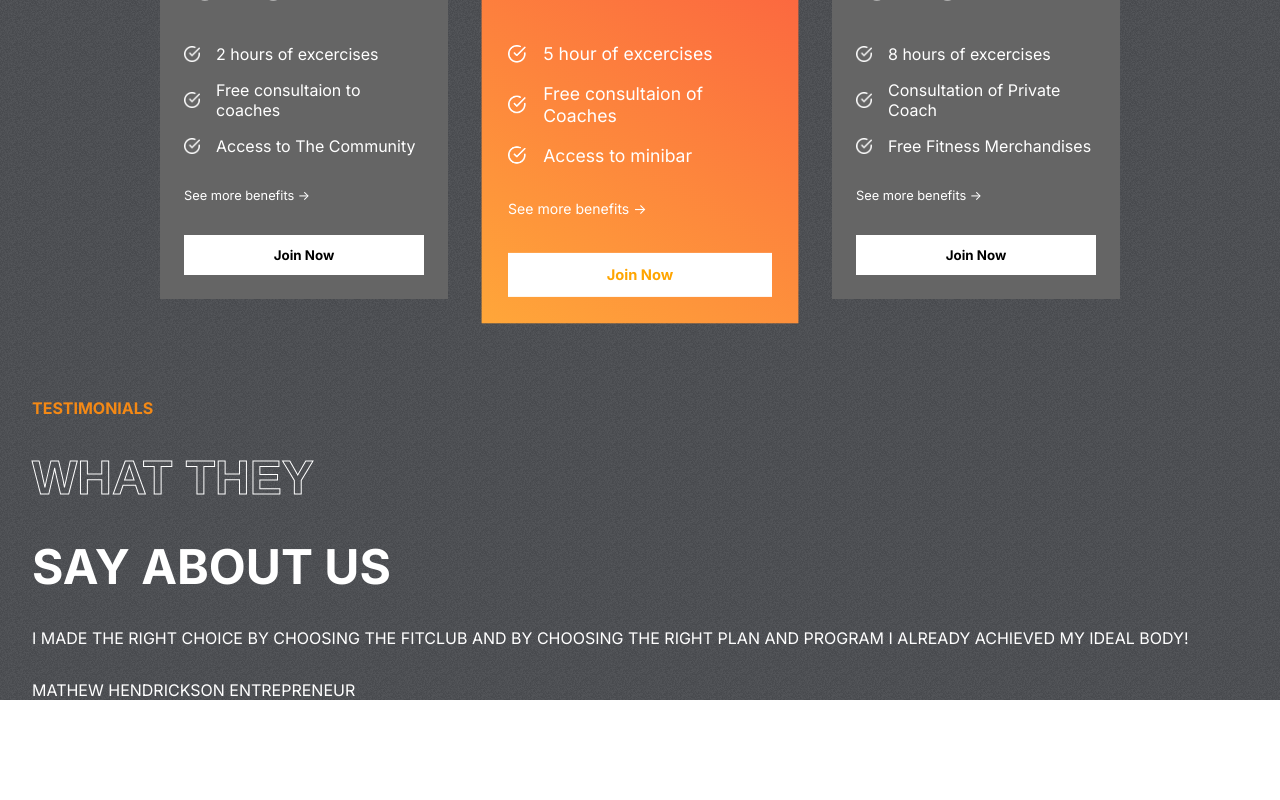
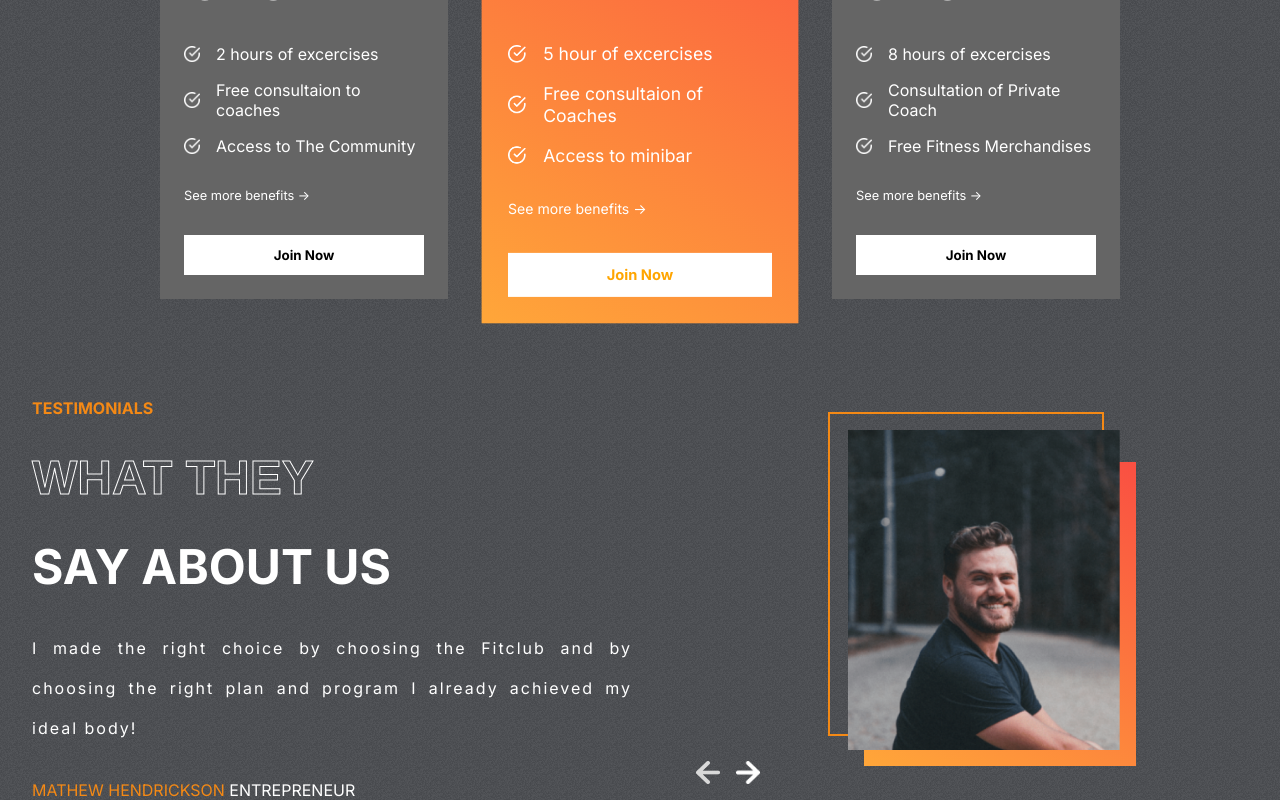
Before and after one commit to benifbond/Fitness_Club_landing_page, a React (Create React App) app: page / in a window 1280 px wide. Shown: the part 2167-2967 px from the top of the page. Before the commit the page ends 2867 px from the top, so only its background shows below. Built offline with nearby package versions, Linux system fonts and the light colour scheme.

Commit message:
complete implementation of testimonial section &css

```diff
--- a/src/components/testimonials/Testimonials.css
+++ b/src/components/testimonials/Testimonials.css
@@ -23,3 +23,55 @@
     font-weight: bold;
     font-size: 3rem
 }
+.left-t>:nth-child(4) {
+    text-transform: none;
+    text-align: justify;
+    letter-spacing: 2px;
+    line-height: 40px;
+}
+
+.right-t {
+    flex: 1;
+    position: relative;
+}
+
+.right-t>img {
+    position: absolute;
+    width: 17rem;
+    height: 20rem;
+    object-fit: cover;
+    right: 8rem;
+    top: 2rem;
+}
+
+.right-t>:nth-child(1) {
+    position: absolute;
+    width: 17rem;
+    height: 20rem;
+    border: 2px solid var(--orange);
+    background-color: transparent;
+    right: 9rem;
+    top: 0.9rem;
+}
+
+.right-t>:nth-child(2) {
+    position: absolute;
+    width: 17rem;
+    right: 7rem;
+    height: 19rem;
+    top: 4rem;
+    background: var(--planCard);
+}
+
+.arrows {
+    display: flex;
+    gap: 1rem;
+    position: absolute;
+    left: 3rem;
+    bottom: 1rem;
+}
+
+.arrows>img {
+    width: 1.5rem;
+    cursor: pointer;
+}
--- a/src/components/testimonials/Testimonials.jsx
+++ b/src/components/testimonials/Testimonials.jsx
@@ -1,10 +1,11 @@
 import { useState } from "react";
 import "./Testimonials.css"
-
+import LeftArrow from "../../assets/leftArrow.png"
+import RightArrow from "../../assets/rightArrow.png"
 import { testimonialsData } from "../../data/testimonialsData"
 function Testimonials() {
     const [selected, setSelected] = useState(0);
-    const TestiLength = testimonialsData.length
+    const testimonialsLenth = testimonialsData.length
 
     return (
         <div className="Testimonials">
@@ -16,13 +17,31 @@ function Testimonials() {
                     {testimonialsData[selected].review}
                 </span>
                 <span>
-                    <span>
+                    <span style={{ color: "var(--orange)" }}>
                         {testimonialsData[selected].name}
                     </span>{" "}
                     {testimonialsData[selected].status}
                 </span>
             </div>
-            <div className="right-t"></div>
+            <div className="right-t">
+                <div></div>
+                <div></div>
+                <img src={testimonialsData[selected].image} alt="testimonialImage" />
+                <div className="arrows">
+                    <img
+                        onClick={() => {
+                            selected === 0 ? setSelected(testimonialsLenth - 1) :
+                                setSelected((prev) => prev - 1)
+                        }}
+                        src={LeftArrow} alt="leftArrow" />
+                    <img
+                        onClick={() => {
+                            selected === testimonialsLenth - 1 ? setSelected(0) :
+                                setSelected((prev) => prev + 1)
+                        }}
+                        src={RightArrow} alt="rightArrow" />
+                </div>
+            </div>
         </div>
     )
 }
```
